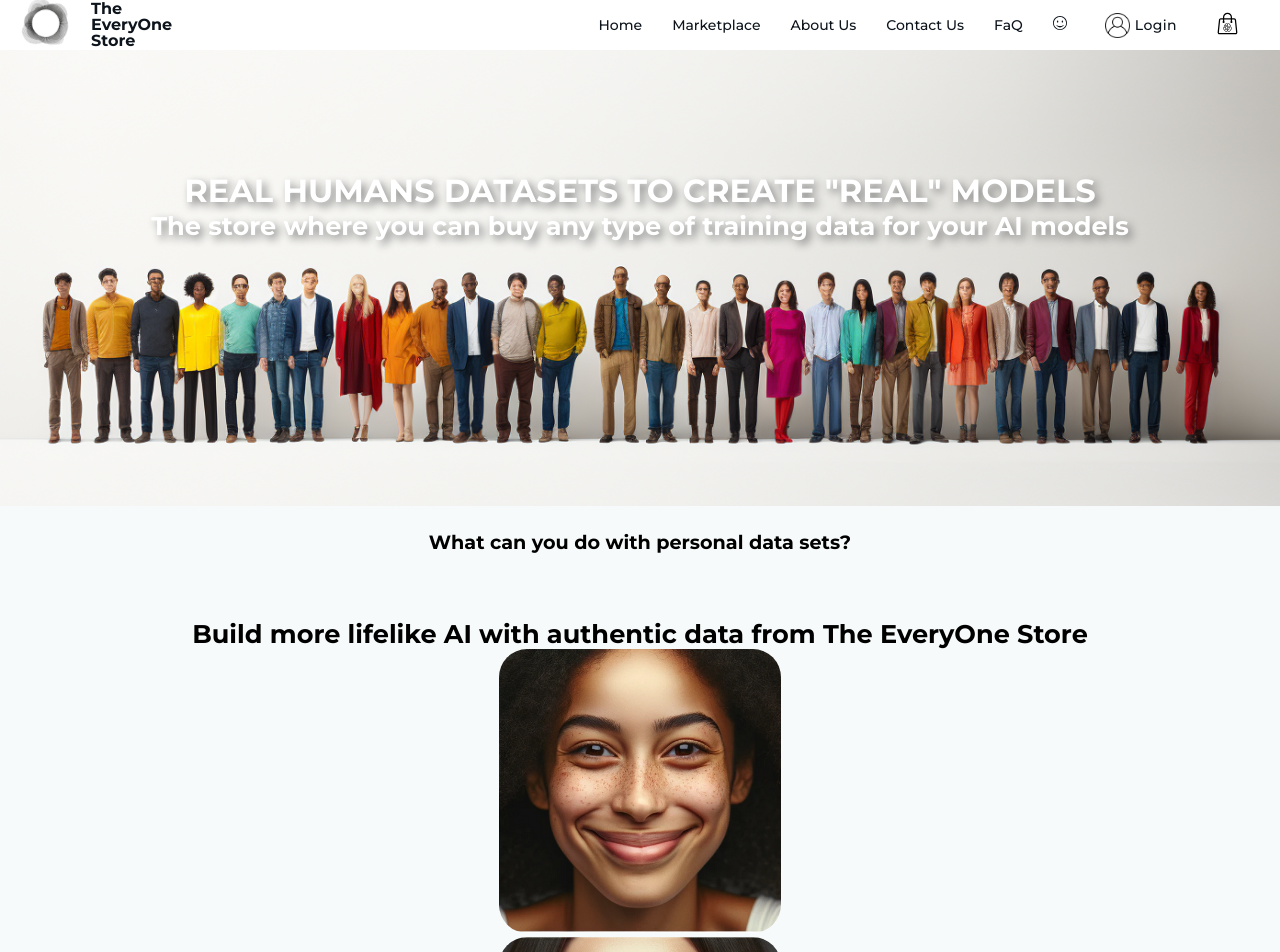
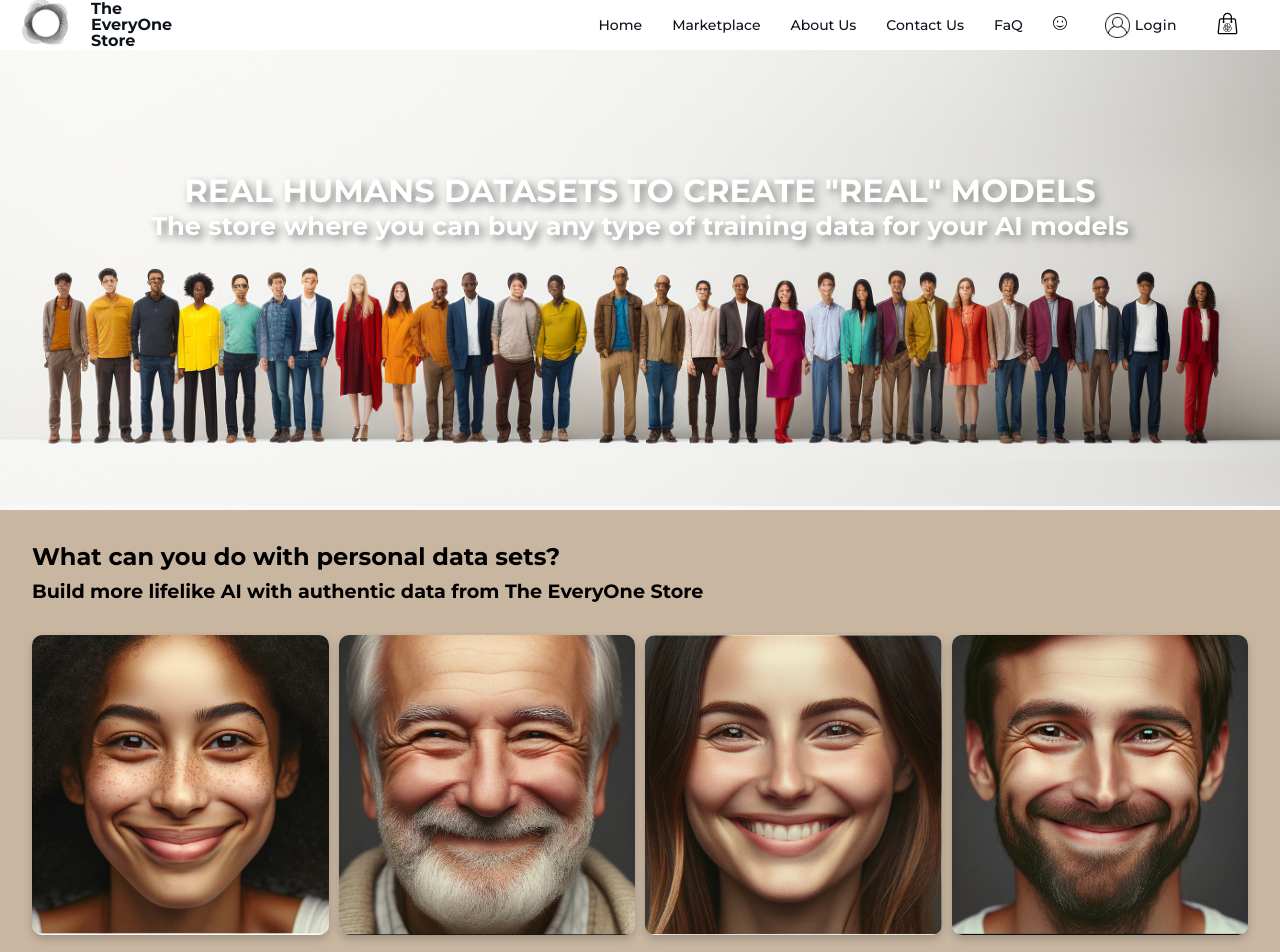
Before and after one commit to simonnilsson90/EksjoSot_Frontend, a React (Create React App) app: page / in a window 1280 px wide. Shown: the top 952 px of the page. Built offline with nearby package versions, Linux system fonts and the light colour scheme.

Commit message:
style done, when mouse enter shows the text on top of the image

```diff
--- a/src/assets/homeCard-content.js
+++ b/src/assets/homeCard-content.js
@@ -10,15 +10,15 @@ const DataSetInfo = [
     id: 2,
     content:
       "Chose from specific characteristics like age, ethnicity, voice accent, and more to build diverse and realistic AI personalities. Whether for training simulations, customer service bots, or entertainment, our data enriches your AI applications with depth and authenticity.",
-    imagesSrc: "/images/img2.png",
-    alt: "caucasian woman face",
+    imagesSrc: "/images/img3.png",
+    alt: "old caucasian man face",
   },
   {
     id: 3,
     content:
       "Customize how your AI interacts and appears, enhancing realism in simulations, virtual assistants, or any application that benefits from genuine human traits",
-    imagesSrc: "/images/img3.png",
-    alt: "old caucasian man face",
+    imagesSrc: "/images/img2.png",
+    alt: "caucasian woman face",
   },
   {
     id: 4,
--- a/src/components/homeCard/homeCard.js
+++ b/src/components/homeCard/homeCard.js
@@ -14,7 +14,6 @@ const ContentCard = ({ imagesSrc, alt, content }) => {
   };
 
   return (
-    <div>
     <div className={Styles.cardContent}>
     <div className={Styles.cardHeader} onMouseEnter={handleMouseEnter}>
         <img src={imagesSrc} alt={alt} />
@@ -26,13 +25,12 @@ const ContentCard = ({ imagesSrc, alt, content }) => {
         </div>
     )}
     </div>
-    </div>
   );
 };
 
 function HomeCard() {
   return (
-    <div>
+    <div className={Styles.homeCardBody} >
       <div className={Styles.featuresSection}>
         <h1>What can you do with personal data sets?</h1>
         <h3>
@@ -40,7 +38,7 @@ function HomeCard() {
         </h3>
 
         <div className={Styles.featuresContainer}>
-          <div className={Styles.feature}>
+
             {DataSetInfo.map(
               (card) => (
                 <ContentCard
@@ -50,23 +48,8 @@ function HomeCard() {
                   content={card.content}
                 />
               )
+            )}
 
-              // {
-              //   return (
-              //     <div key={card.id}>
-              //       <div>
-              //         <img
-              //           className={Styles.front}
-              //           src={card.imagesSrc}
-              //           alt={card.alt}
-              //         />
-              //         <p className={Styles.back}>{card.content}</p>
-              //       </div>
-              //     </div>
-              //   );
-              // }
-            )}
-          </div>
         </div>
       </div>
     </div>
--- a/src/components/homeCard/homeCard.module.css
+++ b/src/components/homeCard/homeCard.module.css
@@ -1,44 +1,126 @@
+.homeCardBody {
+  background-color: var(--c-light-bg);
+}
 .featuresSection {
+  padding: var(--padding-l);
+}
+
+.featuresSection h1 {
+  font-size: 1.5rem;
+  padding-bottom: var(--padding-s);
+}
+
+.featuresSection h3{
+  font-size: 1.2rem;
+  padding-bottom: var(--padding-l);
+}
+
+.featuresContainer {
+  display: flex;
+  justify-content: space-between;
+  align-items: center;
+  flex-wrap: wrap;
+  gap: 10px;
+  flex-flow: nowrap;
+  cursor: pointer;
+}
+
+.cardContent {
+  box-shadow: 0 4px 8px 0 rgba(0, 0, 0, 0.2);
+  border-radius: 10px;
+  width: 25%;
+  display: flex;
+  flex-direction: column;
+  overflow: hidden;
+  position: relative;
+  background: rgba(255, 255, 255, 0.443);
+  transform: scale(1);
+  transition: all 0.3s ease-in-out;
+}
+
+.cardHeader {
+  display: flex;
+  flex-direction: column;
+  position: relative;
+  height: 100%;
+}
+
+.cardHeader img {
+  width: 100%;
+  height: 300px;
+  object-fit: cover;
+}
+
+.cardContent:hover {
+  transform: scale(1.1);
+}
+
+.cardContent:hover{
+  display: block;
+}
+
+.cardExtended {
+  padding: 20px;
+  font-family: var(--font-h2);
+  font-size: 16px;
+  line-height: 1.5;
+  display: none;
+  position: absolute;
+  top: 0;
+  left: 0;
+  width: 100%;
+  height: 100%;
+  background: rgba(255, 255, 255, 0.9);
   display: flex;
   justify-content: center;
   align-items: center;
   flex-direction: column;
-  margin-top: 20px;
-  margin-bottom: 10%;
-}
-
-.featuresSection h1 {
-  font-size: 2vw;
-}
-
-.feature {
-  display: flex;
-  flex-direction: column;
-  align-items: center;
   text-align: center;
 }
 
-.feature img {
-  width: 100%;
-  max-width: 22vw;
+.cardContent:not(:hover) .cardExtended {
+  display: none;
+}
+/*
 
-  height: auto;
-  border-radius: 10%;
-}
 
-.featuresSection h1 {
-  font-size: 1.2rem;
-  margin-bottom: 5%;
-}
+@media (max-width: 768px) {
+  .cardsContainer {
+      flex-direction: column;
+      margin-bottom: 0px;
+  }
 
-.featuresSection p {
-  width: 80%;
-  color: rgb(40, 40, 40);
-  font-size: clamp(0.8rem, 3vw, 2rem);
-}
+  .cardContent {
+      width: 100%;
+      height: 300px;
+      margin: 10px 0;
+      transition: none;
+      transform: none;
+  }
 
-.featuresContainer {
-  display: flex;
-  justify-content: center;
-  max-width: 100vw;
-}
+  .cardContent:hover {
+      transform: none;
+  }
+
+  .cardHeader img {
+      height: 80%;
+  }
+
+  .cardHeader h2 {
+      margin: 10px 0;
+  }
+
+  .titleTwo {
+      width: 100%;
+      text-align: center;
+      margin: 10px 0;
+  }
+
+  .titleContent h1 {
+      font-size: 36px;
+  }
+
+  .titleContent p {
+      font-size: 20px
+  }
+} */
```
Lines whose indentation alone changed are shown as unchanged.
